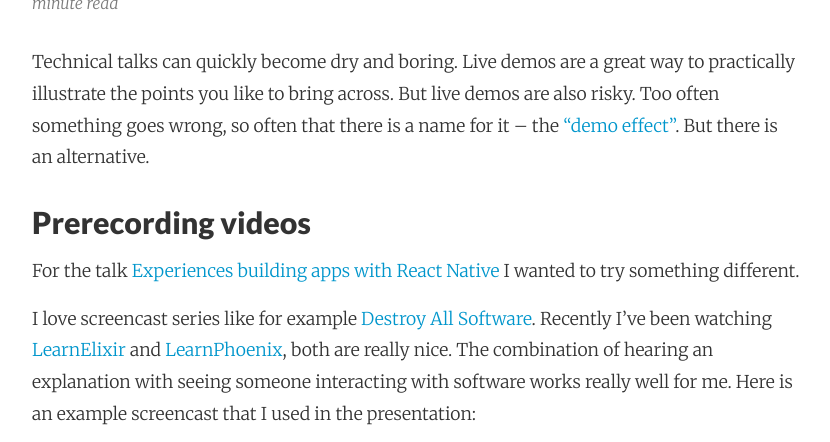
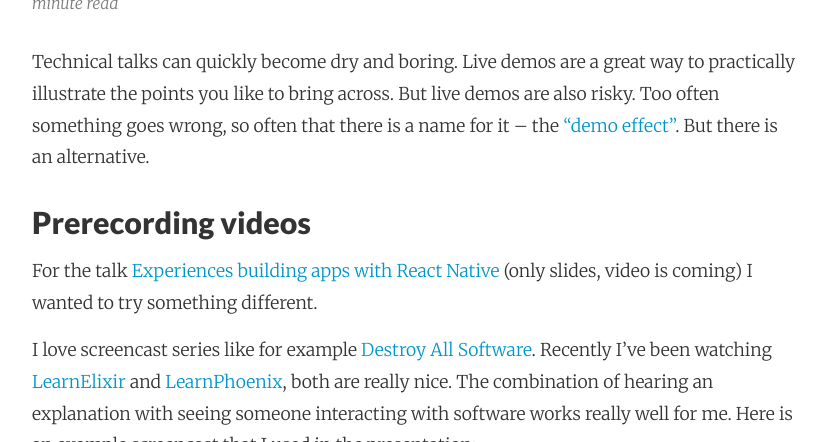
Before and after one commit to adri/adri.github.io, a Jekyll site: the page built from _posts/2016-11-16-screencasts-in-presentations.md, in a window 1280 px wide and 900 px high, scrolled down 396 px, cut to the strip 0-442 px from the top of the window. Shown: the whole strip, without its empty margins (224-1054 px from the left). Built offline with Jekyll 4.4.1, drawn with Linux system fonts in a browser that asks for light colours; nearby versions of some CDN libraries; Markdown is read by kramdown in place of the engine named in the settings; comment, search, counter and statistics services are not loaded.

Commit message:
Update 2016-11-16-screencasts-in-presentations.md

```diff
--- a/_posts/2016-11-16-screencasts-in-presentations.md
+++ b/_posts/2016-11-16-screencasts-in-presentations.md
@@ -10,7 +10,7 @@
 But there is an alternative.
 
 ## Prerecording videos
-For the talk [Experiences building apps with React Native](http://www.slideshare.net/adrian_philipp/experiences-building-apps-with-react-native-domcode-2016) I wanted to try something different.
+For the talk [Experiences building apps with React Native](http://www.slideshare.net/adrian_philipp/experiences-building-apps-with-react-native-domcode-2016) (only slides, video is coming) I wanted to try something different.
 
 I love screencast series like for example [Destroy All Software](https://www.destroyallsoftware.com/screencasts/catalog). Recently I’ve been watching [LearnElixir](https://www.learnelixir.tv) and [LearnPhoenix](https://www.learnphoenix.tv), both are really nice. The combination of hearing an explanation with seeing someone interacting with software works really well for me. Here is an example screencast  that I used in the presentation:
 
```
